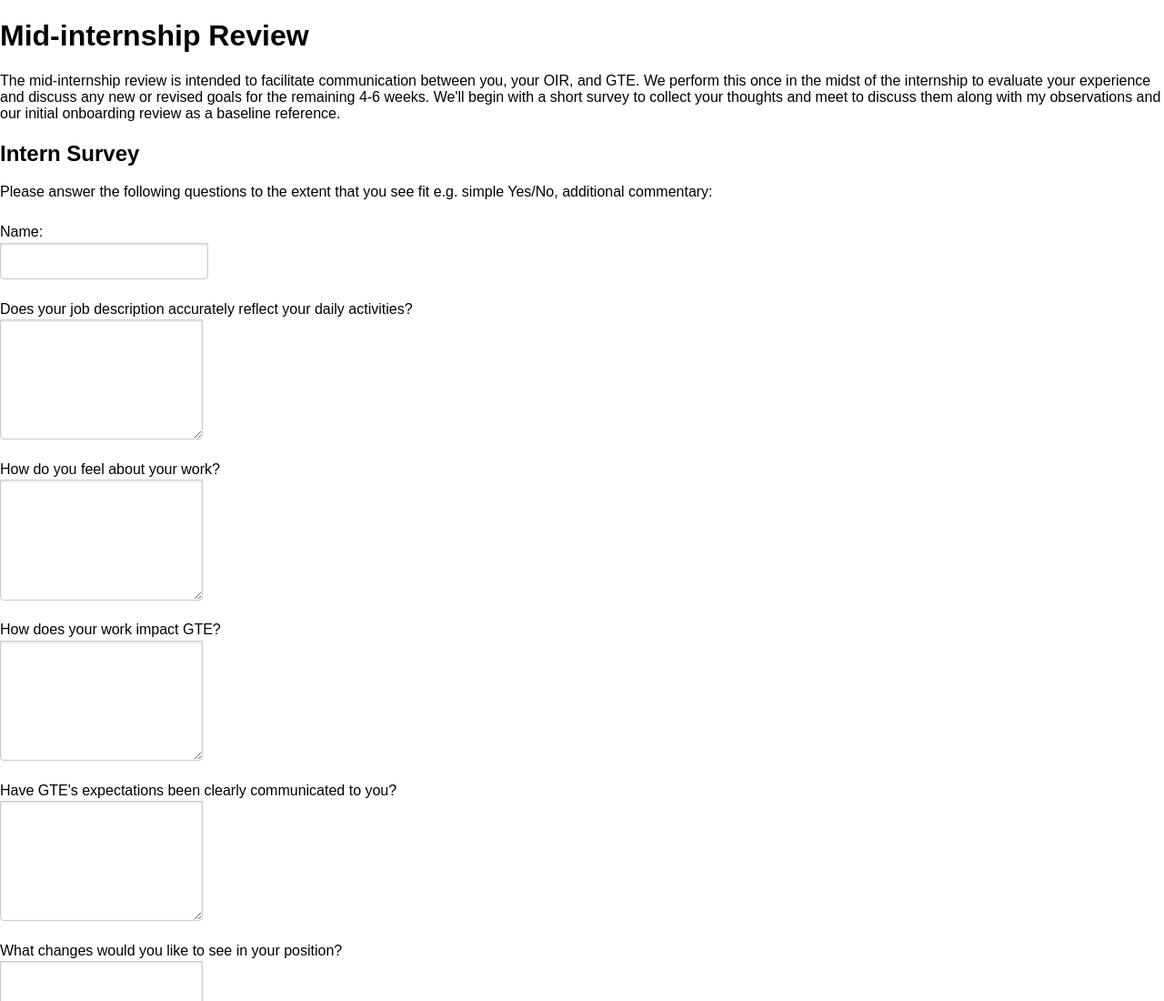
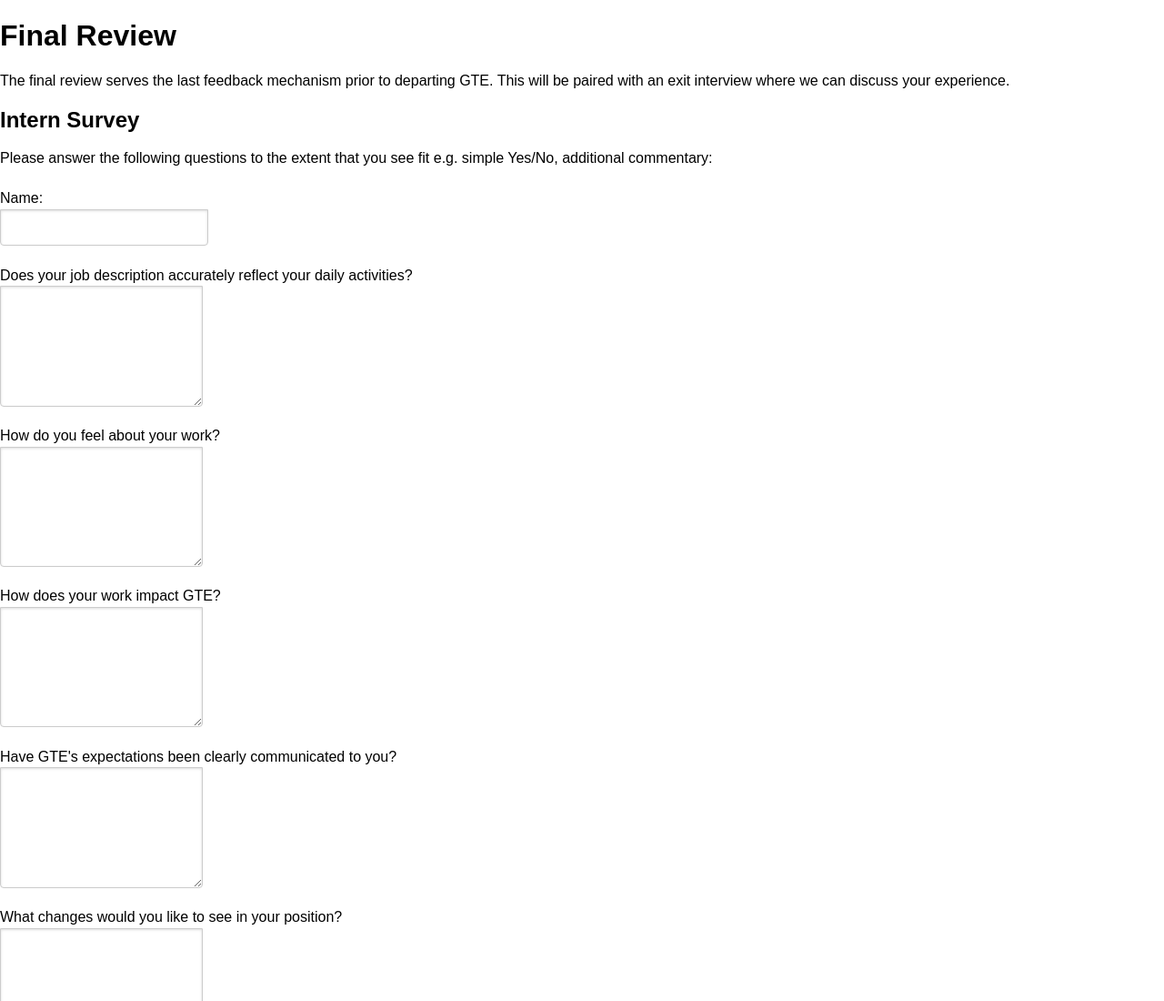
Before and after one commit to davejasnos/Final-Review, a plain HTML site: page index.html in a window 1280 px wide. Shown: the top 1100 px of the page at 91% size. Drawn offline with nearby package versions, Linux system fonts and the light colour scheme.

Commit message:
Add files via upload

```diff
--- a/index.html
+++ b/index.html
@@ -1,3 +1,8 @@
+<!--
+Publish via Github account
+https://davejasnos.github.io/Final-Review/
+-->
+
 <!doctype html>
 <html lang="en">
 <head>
@@ -6,9 +11,9 @@
   <meta name="viewport" content="width=device-width, initial-scale=1.0">
   <meta name="reviewform" content="Intern Review Form">
 
-  <title>Mid-internship Review</title>
+  <title>Final Review</title>
 
-  <!-- <link rel="stylesheet" href="https://unpkg.com/purecss@1.0.0/build/pure-min.css"> -->
+  <link rel="stylesheet" href="https://unpkg.com/purecss@1.0.0/build/pure-min.css">
   <link rel="stylesheet" href="https://unpkg.com/purecss@1.0.0/build/pure-min.css" integrity="sha384-nn4HPE8lTHyVtfCBi5yW9d20FjT8BJwUXyWZT9InLYax14RDjBj46LmSztkmNP9w" crossorigin="anonymous">
   <link rel="stylesheet" href="https://maxcdn.bootstrapcdn.com/font-awesome/4.4.0/css/font-awesome.min.css">
   <!-- Style The Contact Form How Ever You Prefer -->
@@ -18,10 +23,10 @@
 
 <body>
 
-  <h1 class="content-head is-center">Mid-internship Review</h1>
+  <h1 class="content-head is-center">Final Review</h1>
     <aside>
       <p>
-        The mid-internship review is intended to facilitate communication between you, your OIR, and GTE. We perform this once in the midst of the internship to evaluate your experience and discuss any new or revised goals for the remaining 4-6 weeks. We'll begin with a short survey to collect your thoughts and meet to discuss them along with my observations and our initial onboarding review as a baseline reference.
+        The final review serves the last feedback mechanism prior to departing GTE. This will be paired with an exit interview where we can discuss your experience.
       </p>
     </aside>
 
@@ -203,8 +208,7 @@
   </div>
 
 <!-- Submit the Form to Google Using "AJAX" -->
-<script data-cfasync="false" type="text/javascript"
-src="https://github.com/davejasnos/HR/blob/master/form-submission-handler.js"></script>
+<!-- <script data-cfasync="false" type="text/javascript" src="https://github.com/davejasnos/HR/blob/master/form-submission-handler.js"></script> -->
 <!-- END -->
 
 </body>
```
